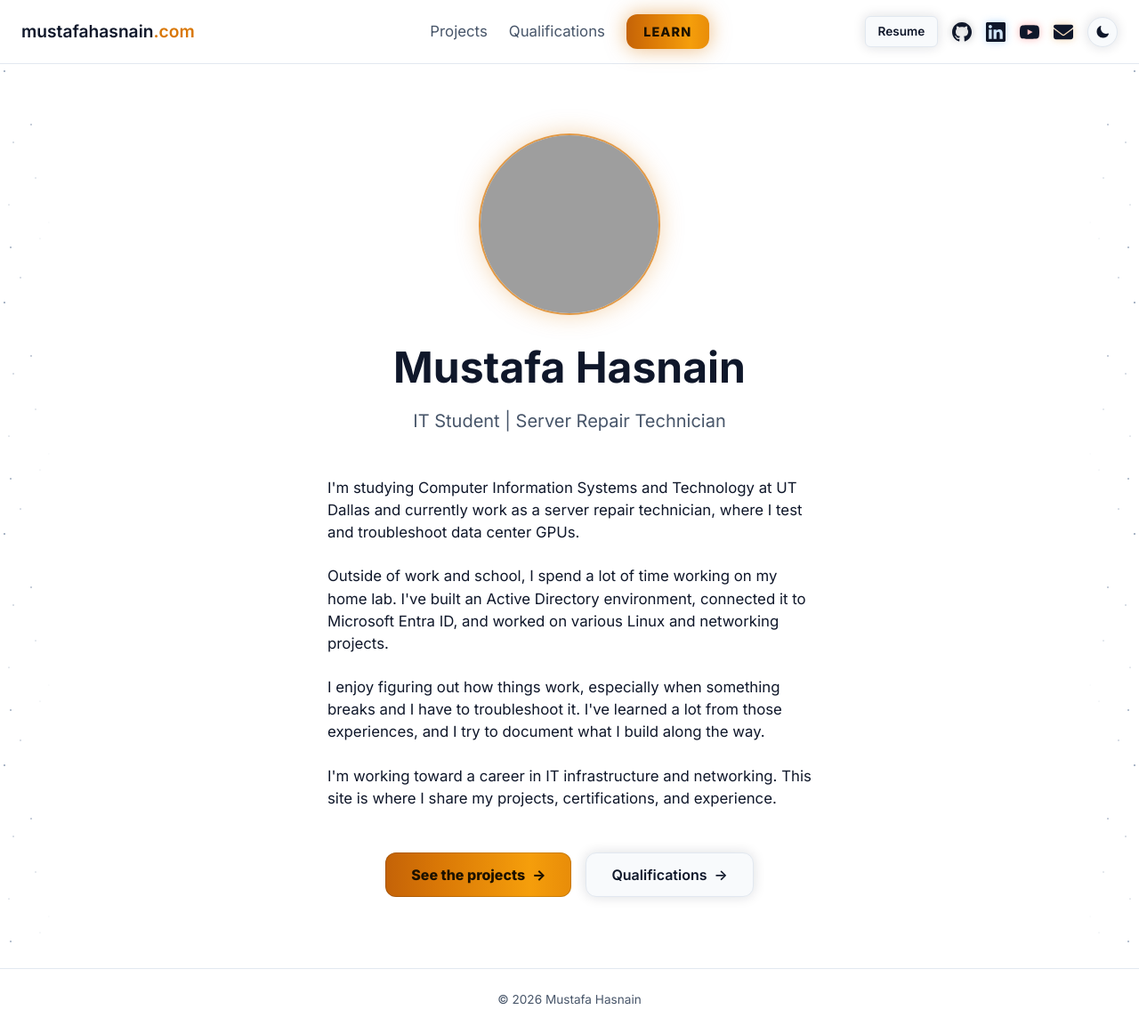
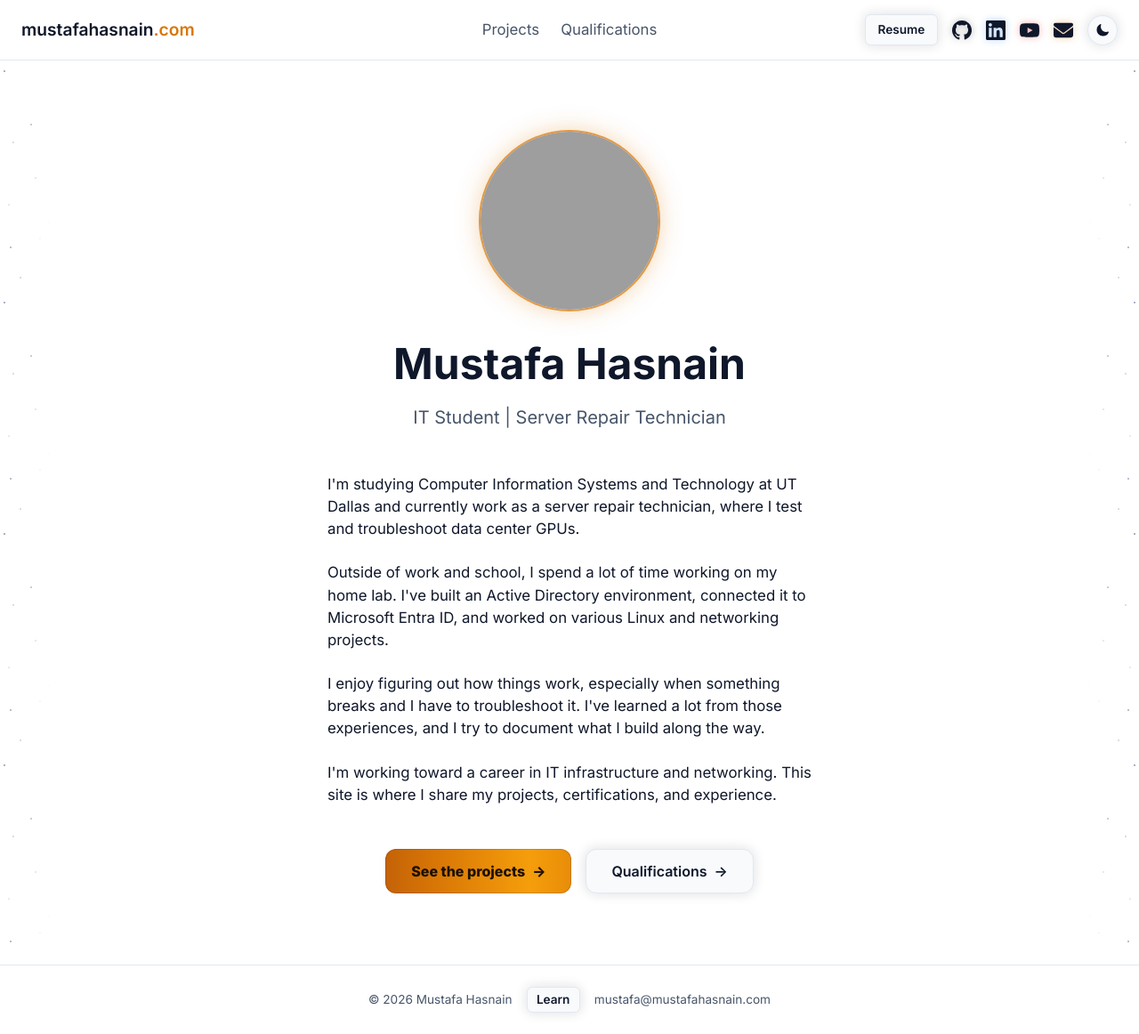
Before and after one commit to MustafaHas9/Personal-Portfolio-Website, an Astro site: page / in a window 1280 px wide. Shown: the whole page at 89% size. Built offline with nearby package versions, Linux system fonts and the light colour scheme; Astro itself is replaced by a stand-in of ours; grey boxes are pictures that could not be loaded.

Commit message:
Move Learn from the nav to the footer and show the email there

```diff
--- a/src/components/Nav.astro
+++ b/src/components/Nav.astro
@@ -25,9 +25,6 @@ const currentPath = Astro.url.pathname.replace(/\/$/, '') || '/';
       {links.map((link) => (
         <li><a href={link.href} aria-current={currentPath === link.href ? 'page' : undefined}>{link.label}</a></li>
       ))}
-      <li>
-        <a class="learn-link gold-flow" href="/learn" aria-current={currentPath.startsWith('/learn') ? 'page' : undefined}>Learn</a>
-      </li>
     </ul>
   </nav>
   <div class="nav-actions">
@@ -148,31 +145,6 @@ const currentPath = Astro.url.pathname.replace(/\/$/, '') || '/';
   nav a[aria-current='page'] {
     color: var(--color-accent);
     font-weight: 600;
-  }
-
-  /* The flowing gold look comes from .gold-flow in global.css (shared with the gold
-     Button); only the badge's own shape and type are set here. The selector includes
-     `nav a` so it beats the generic nav link colour, size, hover, and weight above. */
-  nav a.learn-link {
-    display: inline-flex;
-    align-items: center;
-    padding: 0.55rem 1.2rem;
-    border-radius: 12px;
-    font-size: 0.9rem;
-    font-weight: 800;
-    letter-spacing: 0.08em;
-    text-transform: uppercase;
-    white-space: nowrap;
-    color: var(--gold-ink);
-    text-shadow: none;
-    transition: box-shadow 0.3s ease, scale 0.15s ease;
-  }
-
-  nav a.learn-link:hover,
-  nav a.learn-link:focus-visible {
-    color: var(--gold-ink);
-    text-shadow: none;
-    box-shadow: 0 0 22px 2px var(--glow-hover);
   }
 
   .nav-actions {
@@ -323,12 +295,6 @@ const currentPath = Astro.url.pathname.replace(/\/$/, '') || '/';
     nav a {
       font-size: 1rem;
     }
-
-    nav a.learn-link {
-      padding: 0.5rem 1rem;
-      font-size: 0.85rem;
-      letter-spacing: 0.06em;
-    }
   }
 </style>
 
--- a/src/layouts/Layout.astro
+++ b/src/layouts/Layout.astro
@@ -52,6 +52,8 @@ const imageURL = new URL(image, Astro.site);
     </div>
     <footer>
       <p>&copy; {year} Mustafa Hasnain</p>
+      <a class="footer-chip glow-btn" href="/learn">Learn</a>
+      <a class="footer-email" href="mailto:mustafa@mustafahasnain.com">mustafa@mustafahasnain.com</a>
     </footer>
   </body>
 </html>
@@ -101,14 +103,44 @@ const imageURL = new URL(image, Astro.site);
     -webkit-mask-image: linear-gradient(to right, black 0%, black 20%, transparent 45%);
   }
 
+  /* Wraps on phones so the three items stack instead of overflowing at 375px. */
   footer {
+    display: flex;
+    flex-wrap: wrap;
+    align-items: center;
+    justify-content: center;
+    gap: var(--space-xs) var(--space-sm);
     padding: var(--space-md);
     border-top: 1px solid var(--color-border);
     text-align: center;
   }
 
-  footer p {
+  footer p,
+  .footer-email {
     font-size: 0.85rem;
     color: var(--color-text-secondary);
   }
+
+  .footer-email:hover,
+  .footer-email:focus-visible {
+    color: var(--color-accent);
+  }
+
+  /* Same small boxy chip as the Resume button and GitHub badge (6px radius), in the
+     footer's own font size, so the only way into /learn stays quiet. */
+  .footer-chip {
+    font-size: 0.85rem;
+    font-weight: 600;
+    padding: 0.2rem 0.65rem;
+    border-radius: 6px;
+    border: 1px solid var(--color-border);
+    background: var(--color-bg-secondary);
+    color: var(--color-text);
+  }
+
+  .footer-chip:hover,
+  .footer-chip:focus-visible {
+    color: var(--color-accent);
+    border-color: var(--color-accent);
+  }
 </style>
```
Also changed, not shown: docs/ROADMAP.md (+6 -1 lines).
